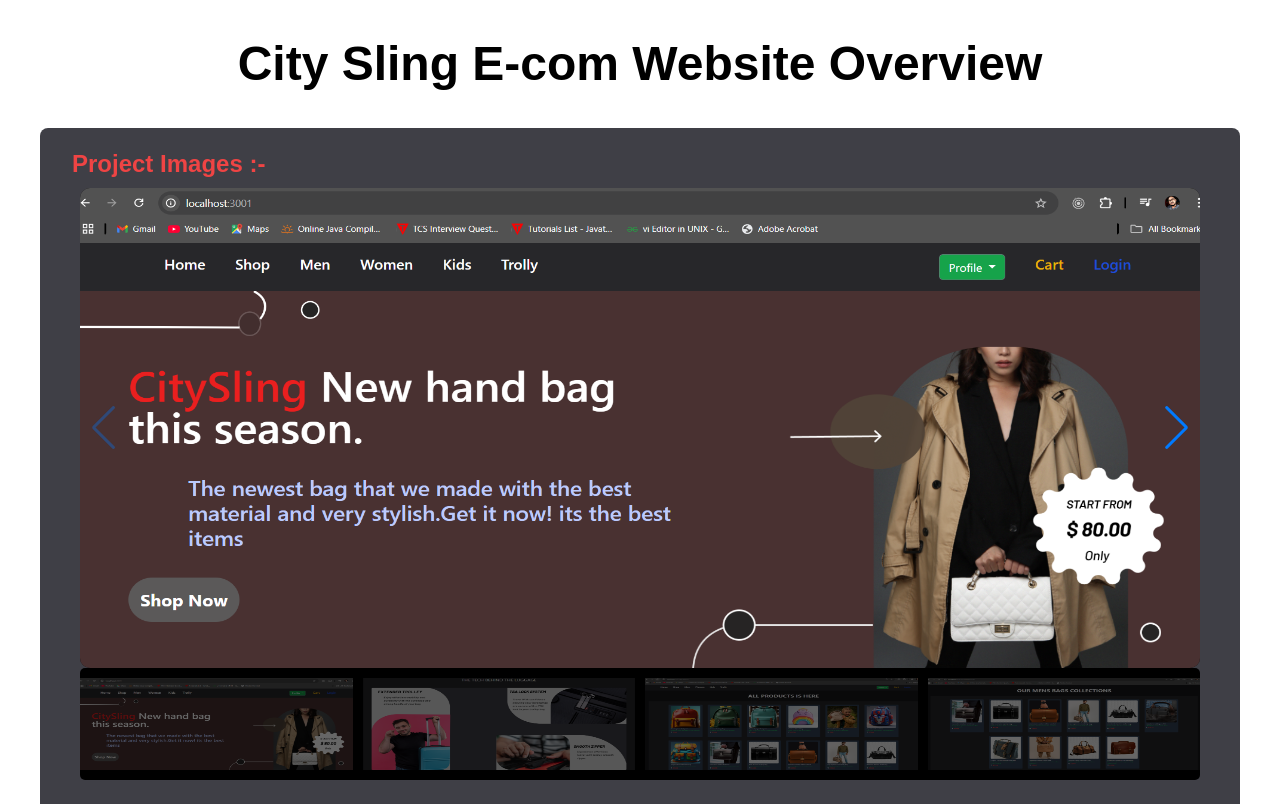
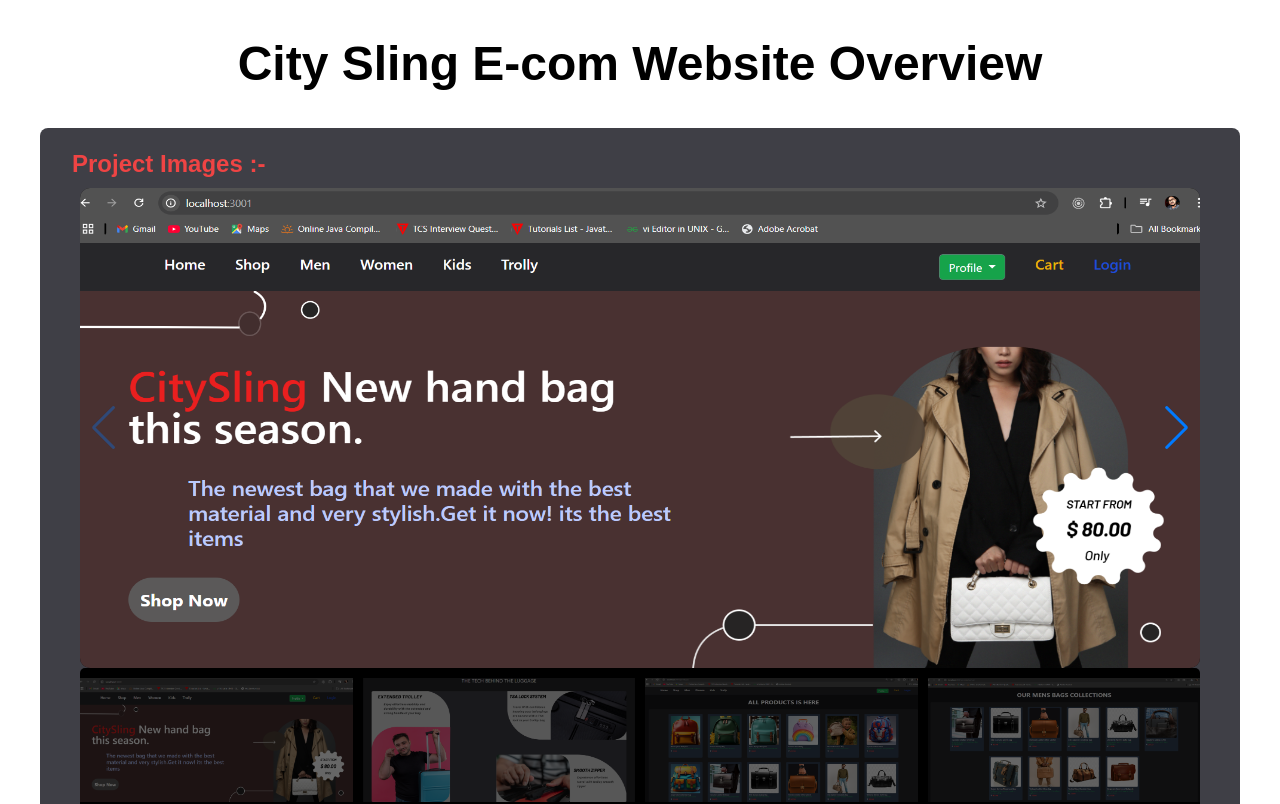
Before and after one commit to abhijit84842/Abhijit_Portfolio, a Next.js app: page /pages/projectall/overview/cityslingoverview in a window 1280 px wide. Shown: the top 804 px of the page. Built offline with nearby package versions, Linux system fonts and the light colour scheme.

Commit message:
update ui

```diff
--- a/app/components/ProjectsOverview/Projectoverview.module.css
+++ b/app/components/ProjectsOverview/Projectoverview.module.css
@@ -40,7 +40,7 @@
     background-color: rgb(0, 0, 0);
     border-radius: 5px;
     width: 70rem;
-    height: 7rem;
+    height: 9rem;
     box-sizing: border-box;
     padding: 10px 0;
   }
```
